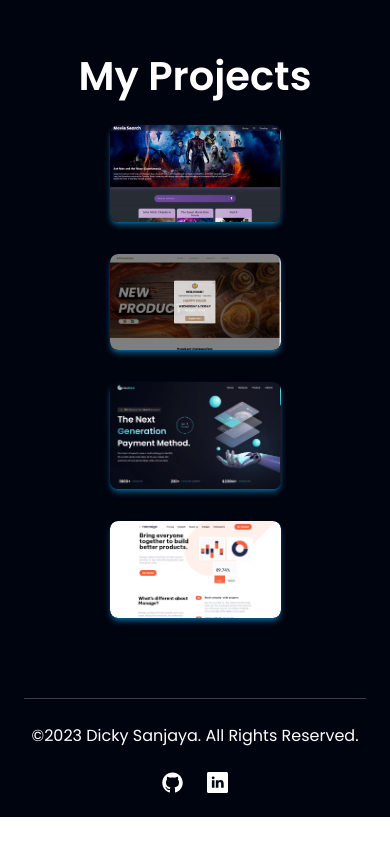
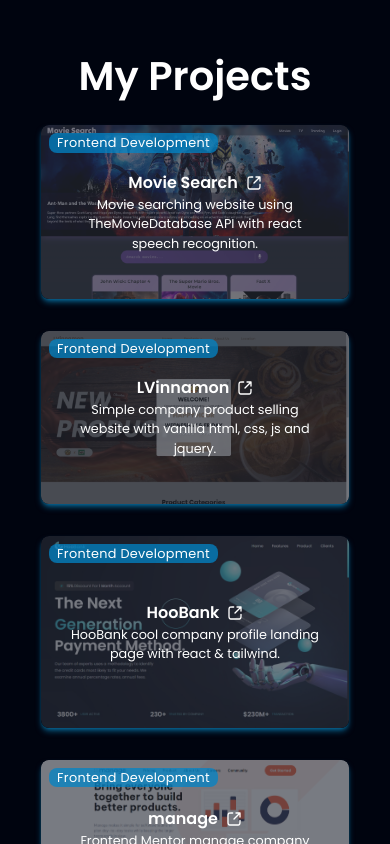
Before and after one commit to dckysss/portfolio, a React (Vite) app: page / in a window 390 px wide. Shown: the part 1640-2484 px from the top of the page. Before the commit the page ends 2457 px from the top, so only its background shows below. Built offline with nearby package versions, Linux system fonts and the light colour scheme.

Commit message:
change project list design & responsive

```diff
--- a/src/components/Project.jsx
+++ b/src/components/Project.jsx
@@ -19,15 +19,18 @@ const Project = () => {
         <h2 className={`${styles.heading2} text-center mb-4 md:mb-6`}>My Projects</h2>
         {projects.map((project) => (
           <div className="flex justify-center mb-8">
-            <div className="w-[50%] relative shadow-md shadow-sky-500/50 rounded-[0.5rem] overflow-hidden img-transition">
+            <div className="w-[90%] relative shadow-md shadow-sky-500/50 rounded-[0.5rem] overflow-hidden img-transition md:w-[60%]">
               <a href={project.link} target='_blank'>
               <img key={project.id} src={project.img} alt={project.id}
-              className={`rounded-[0.5rem] object-contain cursor-pointer transition-transform`} />
-              <div className="absolute w-full h-full z-[3] top-0 flex justify-center rounded-[0.5rem] p-6 hover-img">
+              className={`rounded-[0.5rem] object-contain opacity-75 cursor-pointer transition-transform web-img`} />
+              <div className="absolute w-full h-full z-[3] top-0 flex justify-center rounded-[0.5rem] p-6 hover-img text-[0.8rem] sm:text-[1rem]">
+                <div className="absolute left-2 top-2 px-2 text-white bg-sky-600/75 rounded-[0.5rem] tracking-wide font-poppins">
+                  {project.type}
+                </div>
                 <div className="text-white my-auto text-center font-poppins">
                   <div className="flex justify-center">
-                    <h3 className="font-semibold text-[1.5rem] mr-2">{project.name}</h3>
-                    <img src={visit} alt="visit" className="w-[1.5rem]"/>
+                    <h3 className="font-semibold text-[1rem] mr-2 sm:text-[1.5rem]">{project.name}</h3>
+                    <img src={visit} alt="visit" className="w-[1rem] sm:w-[1.5rem]"/>
                   </div>
                   <p>{project.desc}</p>
                 </div>
--- a/src/constants/index.js
+++ b/src/constants/index.js
@@ -84,6 +84,7 @@ export const projects = [
   {
     id: "project-1",
     name: "Movie Search",
+    type: "Frontend Development",
     desc: "Movie searching website using TheMovieDatabase API with react speech recognition.",
     img: movieSearch,
     link: "https://movi3databas3.netlify.app/",
@@ -91,6 +92,7 @@ export const projects = [
   {
     id: "project-2",
     name: "LVinnamon",
+    type: "Frontend Development",
     desc: "Simple company product selling website with vanilla html, css, js and jquery.",
     img: lvinnamon,
     link: "https://lvinnamon.netlify.app/",
@@ -98,6 +100,7 @@ export const projects = [
   {
     id: "project-3",
     name: "HooBank",
+    type: "Frontend Development",
     desc: "HooBank cool company profile landing page with react & tailwind.",
     img: hoobank,
     link: "https://hoobank4.netlify.app/",
@@ -105,6 +108,7 @@ export const projects = [
   {
     id: "project-4",
     name: "manage",
+    type: "Frontend Development",
     desc: "Frontend Mentor manage company profile landing page with tailwind & jquery.",
     img: manage,
     link: "https://manage-landing-fementor.netlify.app/",
--- a/src/index.css
+++ b/src/index.css
@@ -69,17 +69,16 @@
 }
 
 .hover-img {
-  background: rgba(51, 56, 68, 0.6);
-  backdrop-filter: blur(3px);
-  opacity: 0;
+  background: rgba(51, 56, 68, 0.5);
+  opacity: 1;
   transition: opacity 0.2s ease-in-out;
 }
 
-.hover-img:hover {
+/* .hover-img:hover {
   opacity: 1;
-}
+} */
 
-.img-transition:hover img {
+.img-transition:hover .web-img {
   transform: scale(1.1);
 }
 
```
